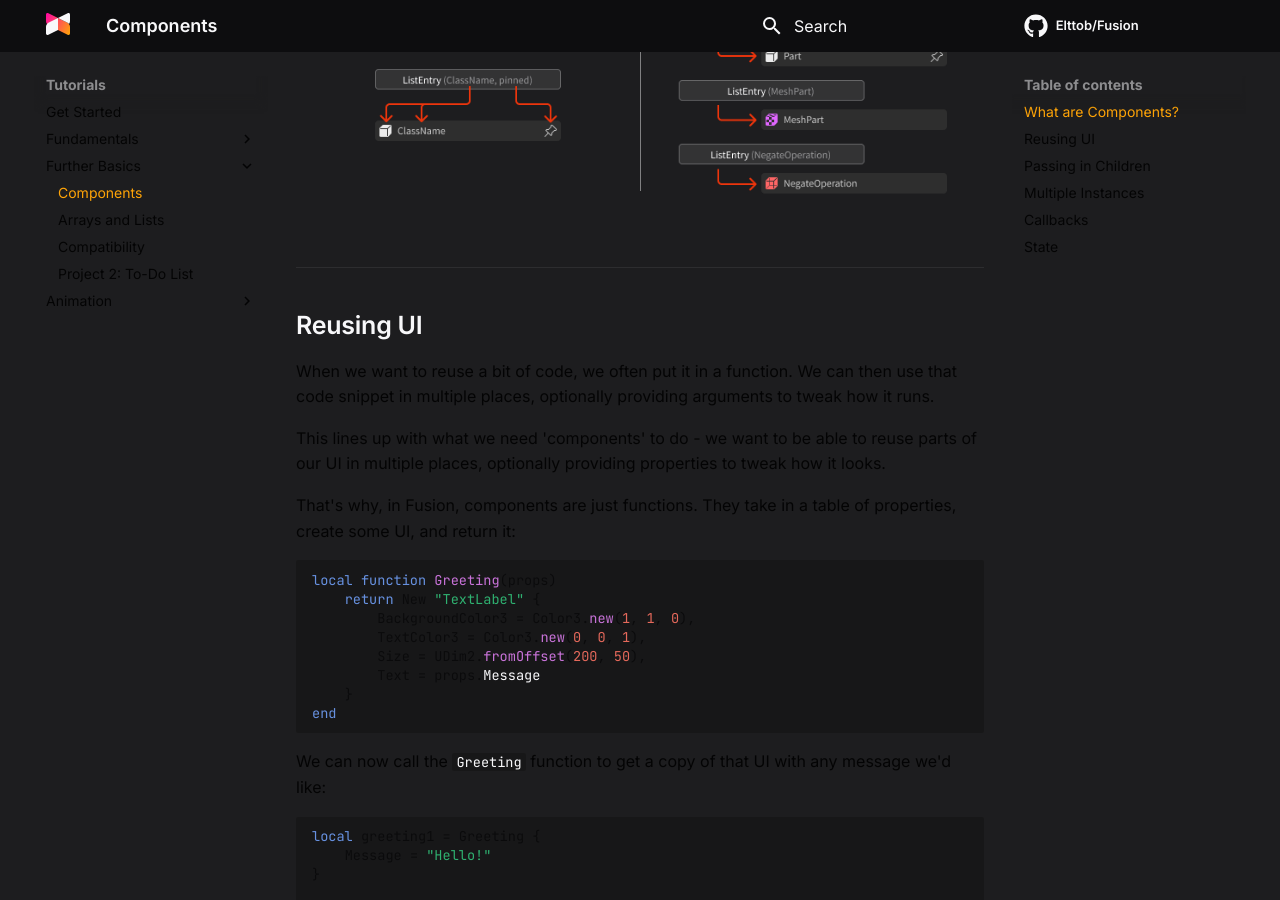
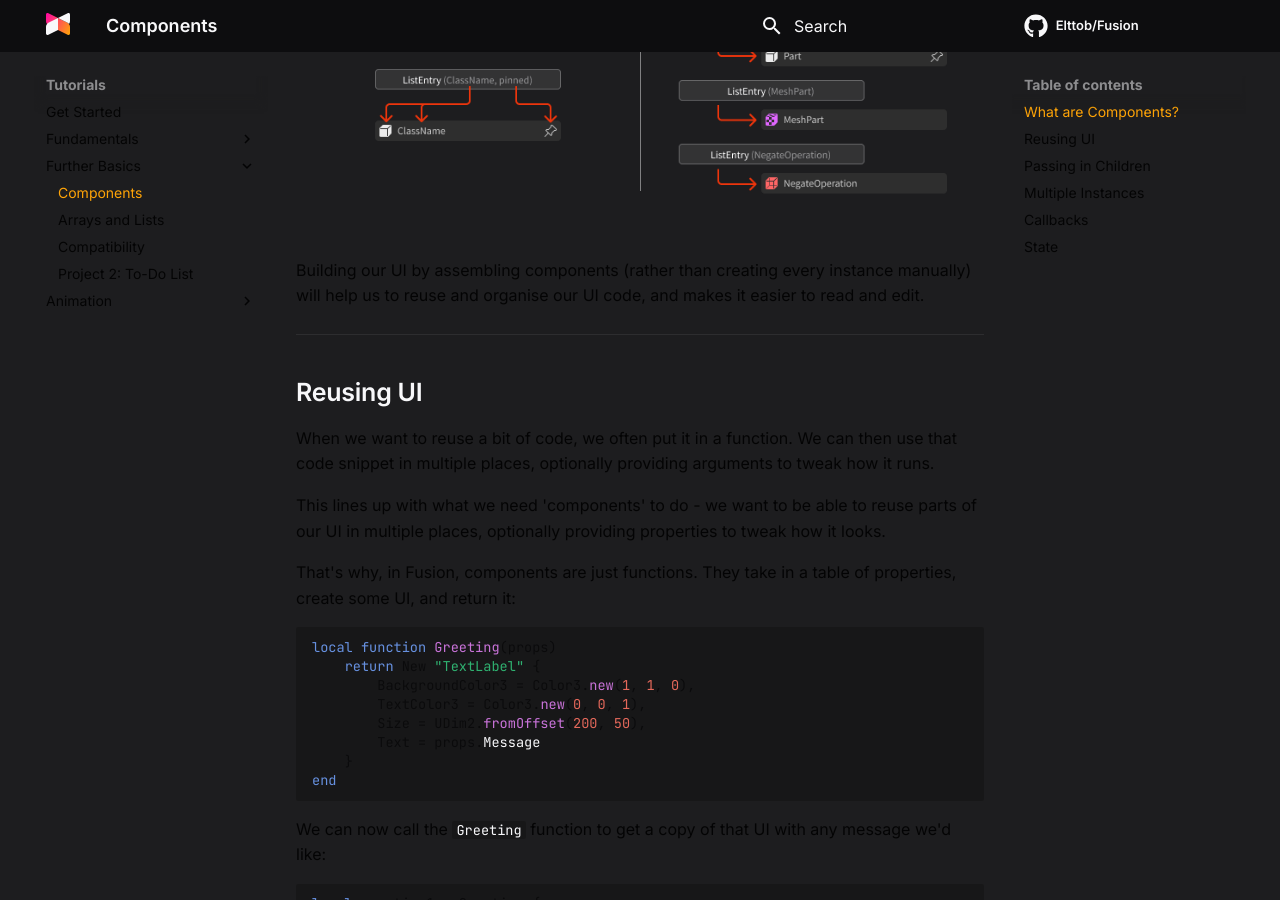
Before and after one commit to dphfox/Fusion, an MkDocs documentation site: the page built from docs/tutorials/further-basics/components.md, in a window 1280 px wide and 900 px high, scrolled down 907 px. Built offline with MkDocs 1.6.1 and Material for MkDocs 9.7.7, drawn with Linux system fonts in a browser that asks for light colours; comment, search, counter and statistics services are not loaded.

Commit message:
What are Components? tweaks

```diff
--- a/docs/tutorials/further-basics/components.md
+++ b/docs/tutorials/further-basics/components.md
@@ -19,6 +19,10 @@ You can even provide properties, like some text to insert, or whether to show an
 icon:
 
 ![Diagram of defining and applying how a component looks](ComponentDefinitionDiagram.png)
+
+Building our UI by assembling components (rather than creating every instance
+manually) will help us to reuse and organise our UI code, and makes it easier to
+read and edit.
 
 -----
 
```
